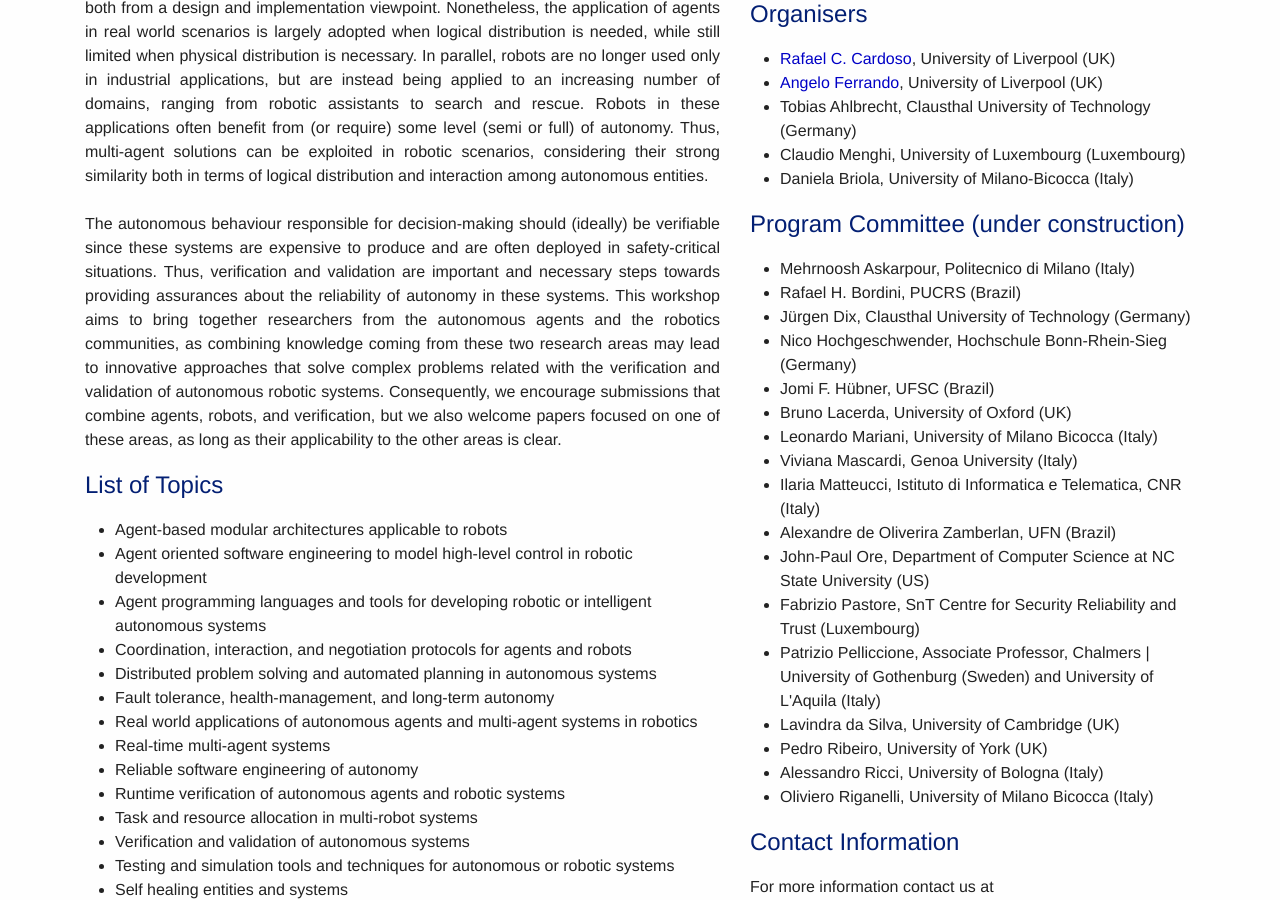
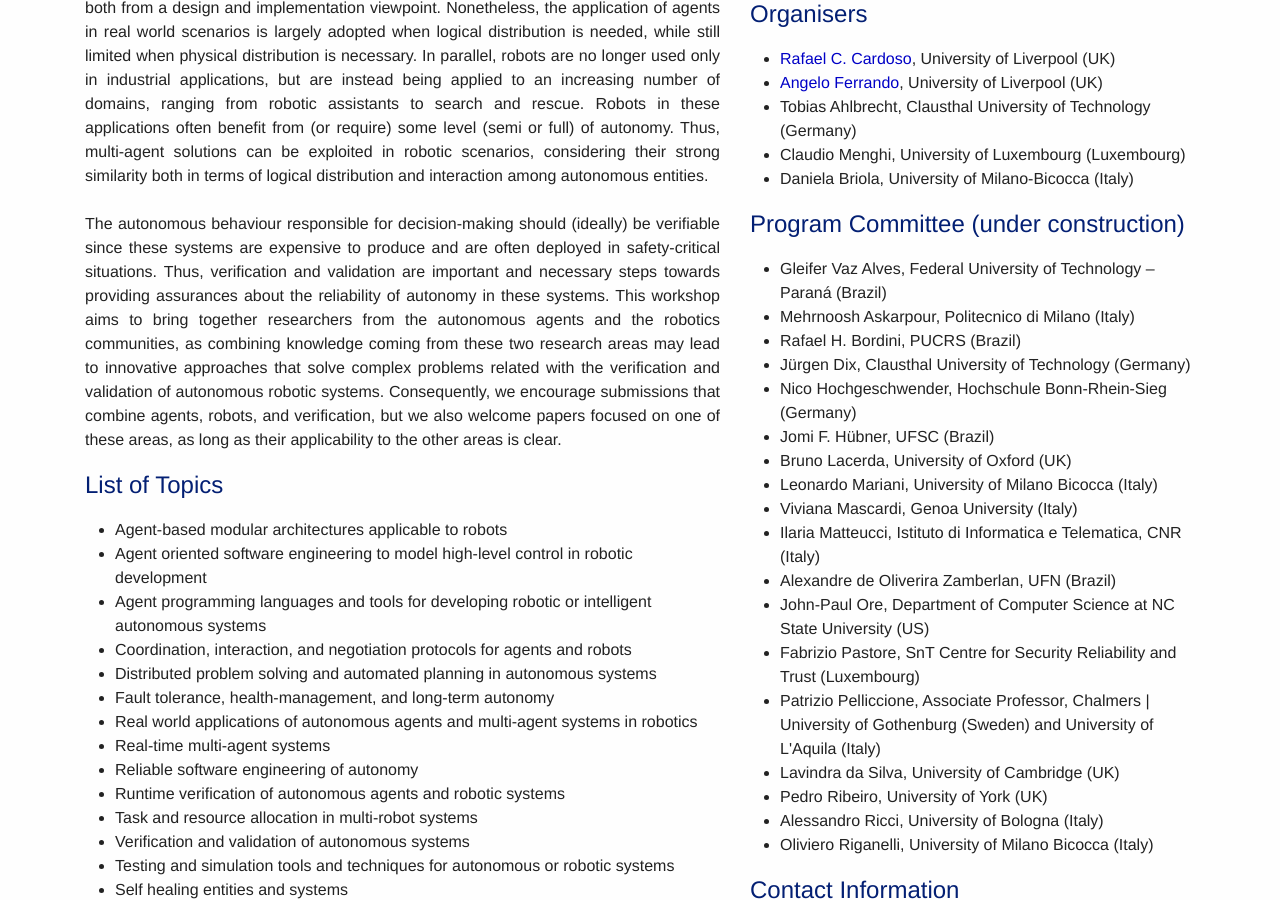
Before and after one commit to area2020/area2020.github.io, a Jekyll site: the page built from index.md, in a window 1280 px wide and 900 px high, scrolled down 361 px. Built offline with Jekyll 4.4.1, drawn with Linux system fonts in a browser that asks for light colours; nearby versions of some CDN libraries.

Commit message:
Update index.md

```diff
--- a/index.md
+++ b/index.md
@@ -133,6 +133,7 @@ Submission link: TBD
 ## Program Committee (under construction)
 
 <ul>
+<li>Gleifer Vaz Alves, Federal University of Technology – Paraná (Brazil)</li>
 <li>Mehrnoosh Askarpour, Politecnico di Milano (Italy)</li>
 <li>Rafael H. Bordini, PUCRS (Brazil)</li>
 <li>Jürgen Dix, Clausthal University of Technology (Germany)</li>
```
